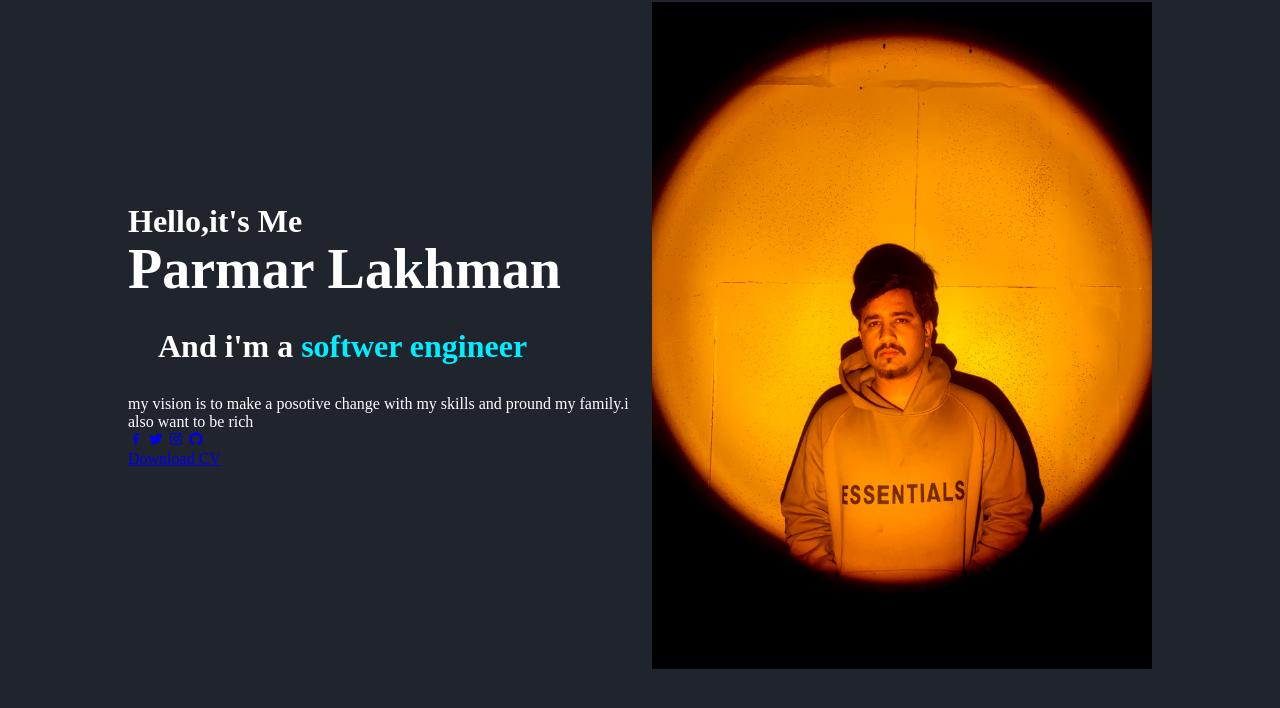
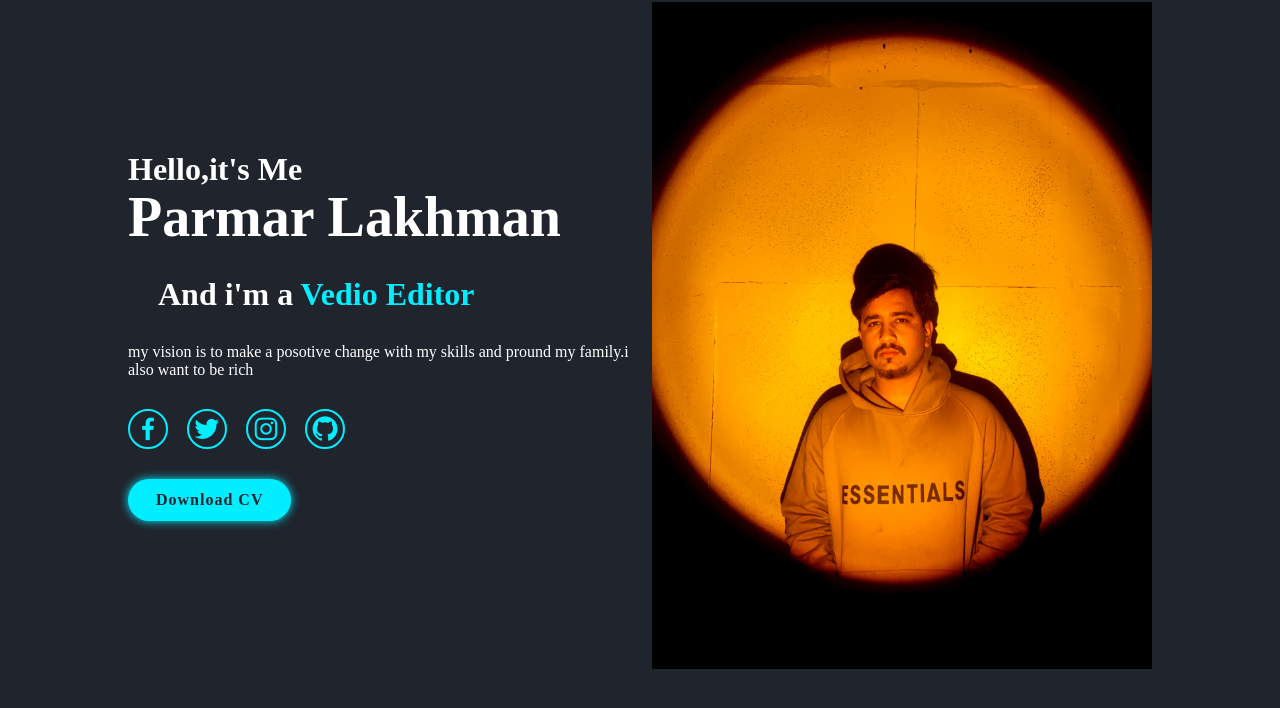
Before and after one commit to lakhman108/portfolio, a PHP site: page / in a window 1280 px wide. Shown: the part 68-776 px from the top of the page. Run offline with PHP 8.4, Linux system fonts and the light colour scheme.

Commit message:
portfolio

```diff
--- a/index.html
+++ b/index.html
@@ -11,24 +11,24 @@
  <header class="header">
     <a href="#" class="logo">Portfolio.</a>
     <nav class="navbar">
-        <a href="#" class="active">Home</a>
-        <a href="#">About</a>
-        <a href="# ">Skills</a>
-        <a href="#">Portfolio</a>
-        <a href="#">Contact</a>
+        <a href="#"  style="--i:1" class="active">Home</a>
+        <a href="#" style="--i:2" >About</a>
+        <a href="# " style="--i:3" >Skills</a>
+        <a href="#" style="--i:4" >Portfolio</a>
+        <a href="#" style="--i:5" >Contact</a>
     </nav>
  </header>
  <section class="home">
     <div class="home-content">
 <h3>Hello,it's Me</h3>
 <h1>Parmar Lakhman</h1>
-<h3>And i'm a <span>softwer engineer</span></h3>
+<h3>And i'm a <span class="multiple-text"></span></h3>
 <p>my vision is to make a posotive change with my skills and pround my family.i also want to be rich</p>
 <div class="social-media">
-    <a href="#"><i class='bx bxl-facebook'></i></a>
-    <a href="#"><i class='bx bxl-twitter' ></i></a>
-    <a href="#"><i class='bx bxl-instagram' ></i></a>
-    <a href="#"><i class='bx bxl-github' ></i></a>
+    <a href="#" style="--i:7;"><i class='bx bxl-facebook'></i></a>
+    <a href="#" style="--i:8;"><i class='bx bxl-twitter' ></i></a>
+    <a href="#" style="--i:9;"><i class='bx bxl-instagram' ></i></a>
+    <a href="#" style="--i:10;"><i class='bx bxl-github' ></i></a>
 </div>
 <a href="#" class="btn">Download CV</a>
     </div>
@@ -36,5 +36,8 @@
         <img src="home2.jpg" alt="" style="width: 500px;">
     </div>
  </section>
+ <script src="https://unpkg.com/typed.js@2.0.14/dist/typed.umd.js"></script>
+ <script src="script.js"></script>
+
 </body>
 </html>
--- a/script.js
+++ b/script.js
@@ -0,0 +1,8 @@
+var typed = new Typed(".multiple-text", {
+    strings: ["softwere developer", "Vedio Editor", "Web Designer","Programmer"],
+    typespeed:10,
+    backtypespeed:10,
+    backdealy:1000,
+    loop:true
+
+});
--- a/style.css
+++ b/style.css
@@ -26,8 +26,11 @@ body{
     color: #fff;
     text-decoration: none;
     cursor: default;
+    opacity: 0;
+    animation: slide-right 1s ease forwards;
 }
 .navbar a{
+    display: inline-block;
     font-size: 18px;
     font-weight: 500;
     color: #fbfbfb;
@@ -35,7 +38,8 @@ body{
     margin-left: 35px;
     cursor: default;
     transition: 0.3s;
-
+    animation: slideTop .5s ease forwards;
+    animation-delay: calc(.2s * var(--i));
 }
 .navbar a:hover,.navbar a.active{
     color: #0ef;
@@ -51,32 +55,140 @@ body{
 
 }
 .home-content{
-    max-width: 600%;
+    max-width: 600px;
 
 }
 .home-content h3{
     font-size: 32px;
     font-weight: 700;
+    opacity: 0;
+    animation: slide-bottom 1s ease forwards;
+    animation-delay: .7s;
+}
 
-}
-.home-content h3:nth-of-type(2){
-    margin: 30px;
-}
 .home-content h1{
     font-size: 56px;
     font-weight: 700;
     margin: -3px 0;
-
+    opacity: 0;
+    animation: slide-right 1s ease forwards;
+    animation-delay: 1s;
 }
 .home-content p{
     font-size: 16px;
+    opacity: 0;
+    animation: slide-left 1s ease forwards;
+    animation-delay: 1s;
 
 }
 .home-content h3 span{
     color: #0ef;
 }
-.home-image img{
+.home-content h3:nth-of-type(2){
+    margin: 30px;
+    animation: slideTop 1s ease forwards;
+    animation-delay: .7s;
+}
+.home-image img {
 
    max-width: 450px;
+   margin-right: -20px;
+
+    animation: ZoomIn 1s ease forwards;
+    animation-delay: 2s ;
 
 }
+.social-media a {
+display:inline-flex;
+justify-content: center;
+align-items: center;
+width: 40px;
+height: 40px;
+background: transparent;
+border: 2px solid #0ef;
+border-radius: 50%;
+font-size: 30px;
+color: #0ef;
+text-decoration: none;
+margin: 30px 15px 30px 0px;
+transition: 0.5s ease;
+opacity: 0;
+    animation: slide-left 1s ease forwards;
+    animation-delay: calc(.2s * var(--i));
+}
+.social-media a:hover{
+    background: #0ef;
+    color: #1f242d;
+    /* most important for hovereffect */
+    box-shadow: 0 0 20px #0ef;
+}
+.btn {
+    display: inline-block;
+    padding: 12px 28px;
+    background: #0ef;
+    border-radius: 50px;
+    box-shadow: 0 0 10px #0ef;
+    color: #1f242d;
+    letter-spacing: 1px;
+    text-decoration: none;
+    font-weight: 600;
+    opacity: 0;
+    animation: slideTop 1s ease forwards;
+    animation-delay: 2s ;
+}
+/* KEYFRAME ANIMATION */
+@keyframes slide-right{
+    0%{
+        opacity: 0;
+        transform: translateX(-100px);
+
+    }
+    100%{
+        transform: translateX(0px);
+        opacity: 1;
+    }
+}
+@keyframes slideTop{
+    0%{
+        opacity: 0;
+        transform: translateY(100px);
+
+    }
+    100%{
+        transform: translateY(0px);
+        opacity: 1;
+    }
+}
+@keyframes slide-bottom{
+    0%{
+        opacity: 0;
+        transform: translateY(-100px);
+
+    }
+    100%{
+        transform: translateY(0px);
+        opacity: 1;
+    }
+}
+@keyframes slide-left{
+    0%{
+        opacity: 0;
+        transform: translateX(100px);
+
+    }
+    100%{
+        transform: translateX(0px);
+        opacity: 1;
+    }
+}
+@keyframes ZoomIn{
+    0%{
+        opacity: 0;
+        transform: scale(0);
+
+    }
+    100%{
+        transform: scale(1);
+        opacity: 1;
+    }
+}
```
